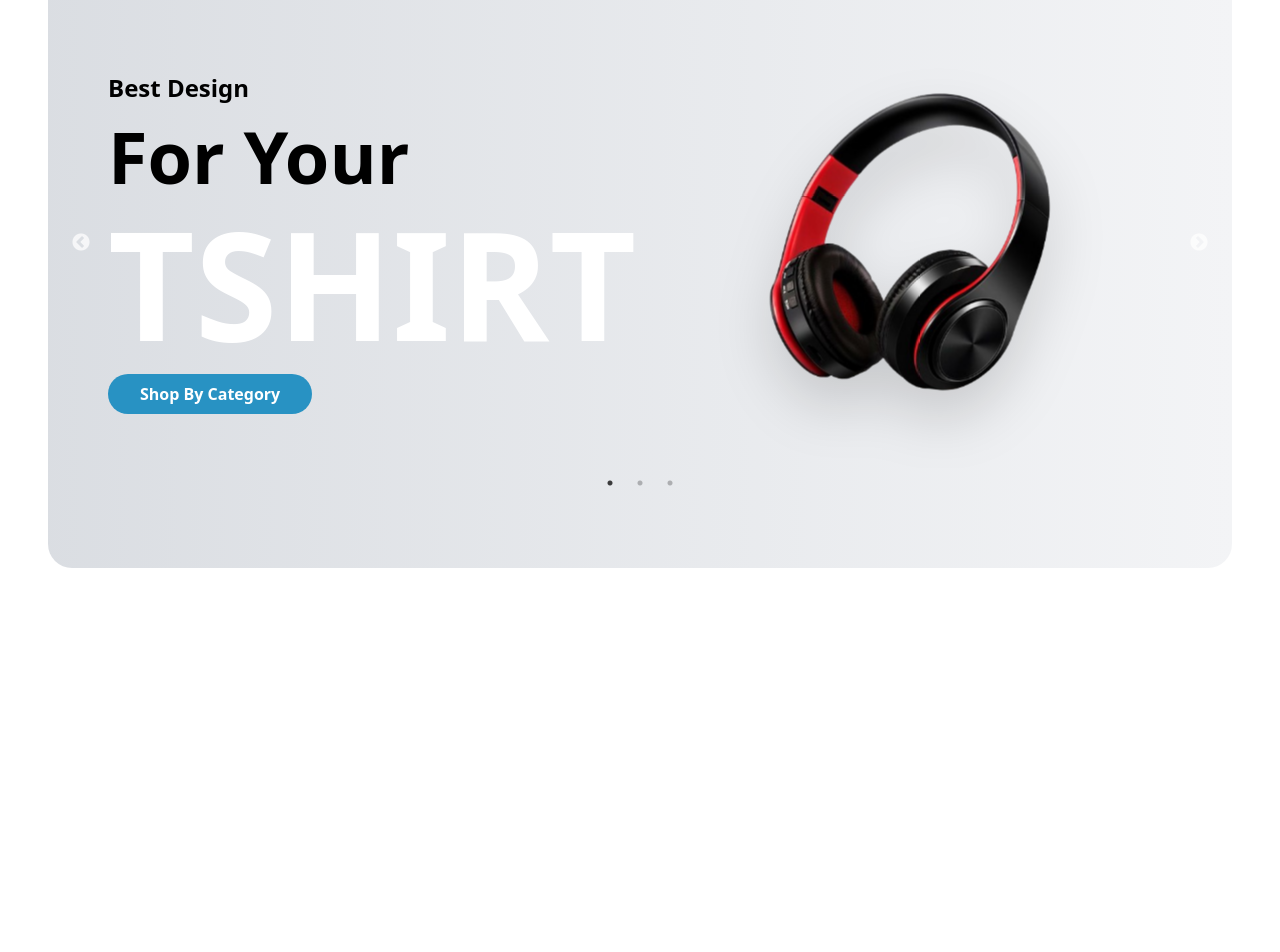
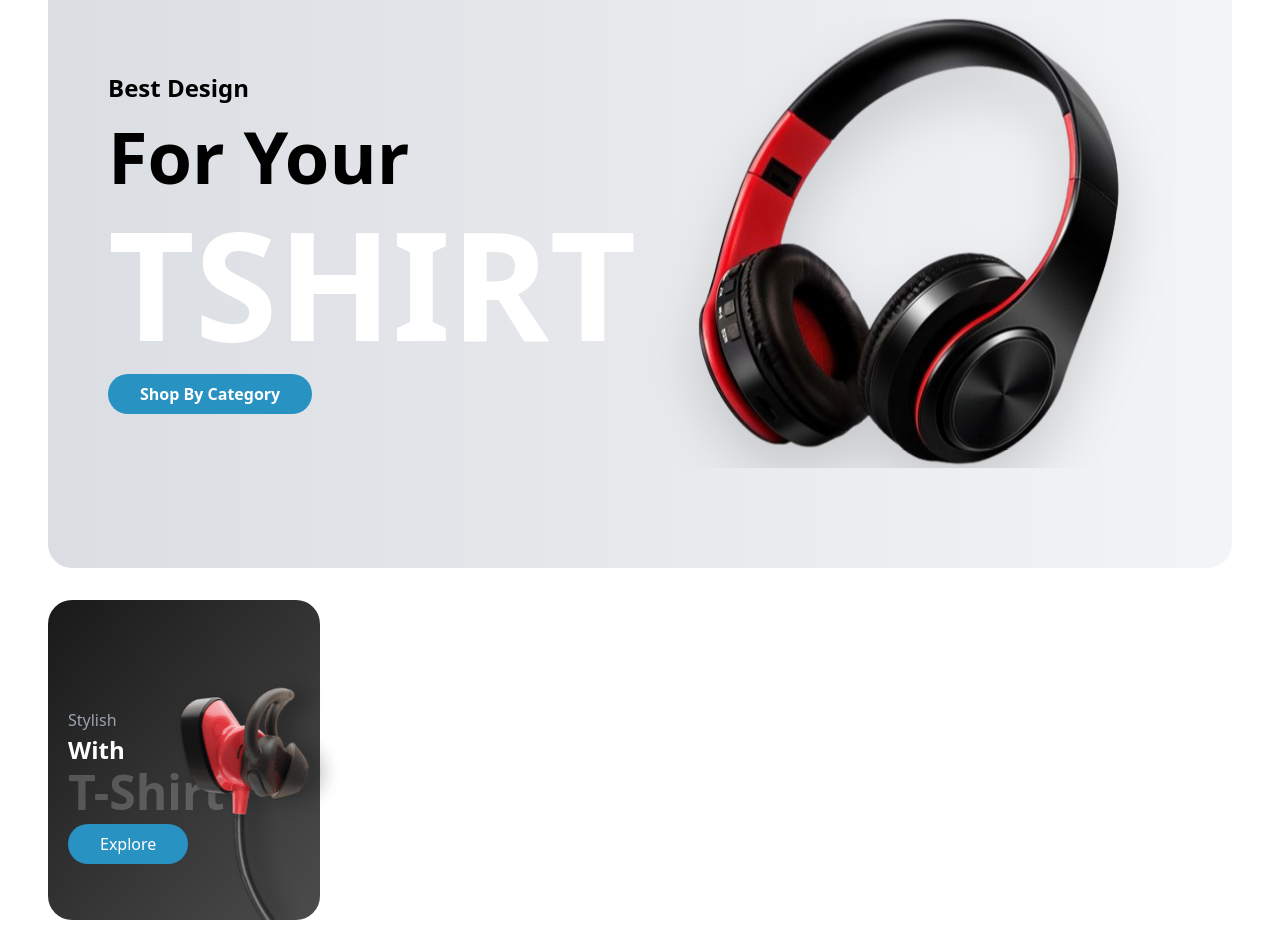
Before and after one commit to AlfatTaufik/JClothes-new-web, a React (Vite) app: page / in a window 1280 px wide. Shown: the part 158-1110 px from the top of the page. Before the commit the page ends 800 px from the top, so only its background shows below. Built offline with nearby package versions, Linux system fonts and the light colour scheme.

Commit message:
Adding grid category

```diff
--- a/src/App.jsx
+++ b/src/App.jsx
@@ -1,13 +1,14 @@
 import React from 'react'
 import Navbar from './components/Navbar/Navbar'
 import Hero from './components/Hero/Hero'
-
+import Category from './components/Category/Category'
 
 const App = () => {
     return(
     <div>
       <Navbar/>
       <Hero/>
+      <Category/>
     </div>
     )
 }
--- /dev/null
+++ b/src/assets/category/import-category.js
@@ -0,0 +1,3 @@
+import Image1 from "./earphone.png"
+
+export {Image1}
--- /dev/null
+++ b/src/components/Category/Category.jsx
@@ -0,0 +1,36 @@
+import React from 'react'
+import Button from '../Shared/Button'
+import {Image1} from '../../assets/category/import-category'
+
+const Category = () => {
+  return (
+    <div className='py-8'>
+        <div className='container'>
+            <div className="grid grid-cols-1 sm:grid-cols-2 lg:grid-cols-4 gap-8">
+                {/* first cols - */}
+                <div className='py-10 pl-5 bg-gradient-to-br from-black/90 to-black/70 text-white rounded-3xl relative h-[320px]
+                flex items-end'>
+                    <div>
+                        <div className='mb-4'>
+                            <p className='mb-[2px] text-gray-400'>Stylish</p>
+                            <p className='text-2xl font-semibold mb-[2px]'>With</p>
+                            <p className='text-4xl xl:text-5xl font-bold opacity-20 mb-2'>T-Shirt</p>
+                            <Button
+                            text="Explore"
+                            bgColor="bg-primary"
+                            textColor="text-white"
+                            />
+                        </div>
+                    </div>
+                    <img src={Image1} alt=""
+                    className='w-[320px] absolute bottom-0'/>
+                </div>
+                {/* second col  */}
+                {/* third col  */}
+            </div>
+        </div>
+    </div>
+  )
+}
+
+export default Category
--- a/src/components/Hero/Hero.jsx
+++ b/src/components/Hero/Hero.jsx
@@ -5,17 +5,18 @@ import Button from "../Shared/Button";
 
 const Hero = () => {
   var settings = {
-    dots: true,
+    dots: false,
     infinite: true,
     speed: 500,
     slidesToShow: 1,
     slidesToScroll: 1,
+    arrows:false
   };
 
   return (
     <div className="container">
       <div className="overflow-hidden rounded-3xl min-h-[550px] sm:min-h-[650px] bgHeroColor flex justify-center items-center">
-        <div className="container pb-8 sm:pb-0">
+        <div className="container pb-8 sm:pb-0 mx-auto">
           <Slider {...settings}>
             {sliderTag.map((data, index) => (
               <div key={data.id}>
@@ -31,11 +32,11 @@ const Hero = () => {
                     </div>
                   </div>
                   {/* image content section */}
-                  <div className="order-1 sm:order-2 relative z-40">
+                  <div className="order-1 sm:order-2 ">
                     <img
                       src={data.img}
                       alt=""
-                      className="w-[300px] h-[300px] sm:h-[450px] sm:scale-105 lg:scale-110 object-contain mx-auto drop-shadow-2xl"
+                      className="w-[300px] sm:w-[450px] h-[300px] sm:h-[450px] sm:scale-105 lg:scale-110 object-contain mx-auto drop-shadow-2xl relative z-40 "
                     />
                   </div>
                 </div>
--- a/src/components/Navbar/Navbar.jsx
+++ b/src/components/Navbar/Navbar.jsx
@@ -17,7 +17,7 @@ const Navbar = () => {
             </a>
             {/* Menu Items */}
             <div className='hidden lg:block items-center'>
-              <ul className="flex items-center gap-4">
+              <ul className="flex items-center gap-3">
                 {MenuLinks.map((data, index) => (
                   <li key={index}>
                     <a href={data.link} className='inline-block px-4 font-semibold text-gray-500 hover:text-primary dark:hover:text-white duration-200'>
```
